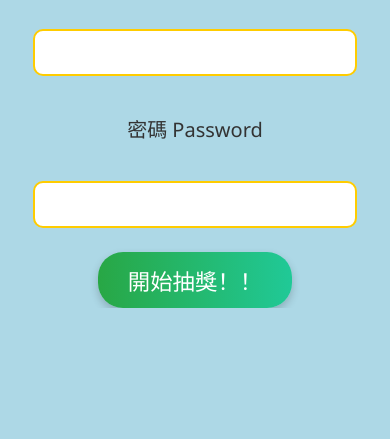
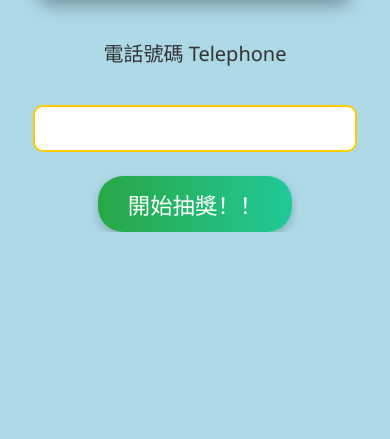
Before and after one commit to lazy-student217/fake-website, a plain HTML site: page index.html in a window 390 px wide. Shown: the part 405-844 px from the top of the page. Drawn offline with Linux system fonts and the light colour scheme.

Commit message:
Change item to telephone

```diff
--- a/index.html
+++ b/index.html
@@ -128,12 +128,8 @@
             <div id="timer">! 03m 00s !</div>
         </div>
         <div class="form">
-            <label for="email">電郵地址 Email</label><br>
-            <input type="email" id="email" name="email">
-            <br />
-            <label for="password">密碼 Password</label>
-            <br />
-            <input type="password" id="password" name="password">
+            <label for="phone">電話號碼 Telephone</label><br>
+            <input type="phone" id="phone" name="phone">
         </div>
         <button onclick="nextPage()">開始抽獎！！</button>
     </div>
```
